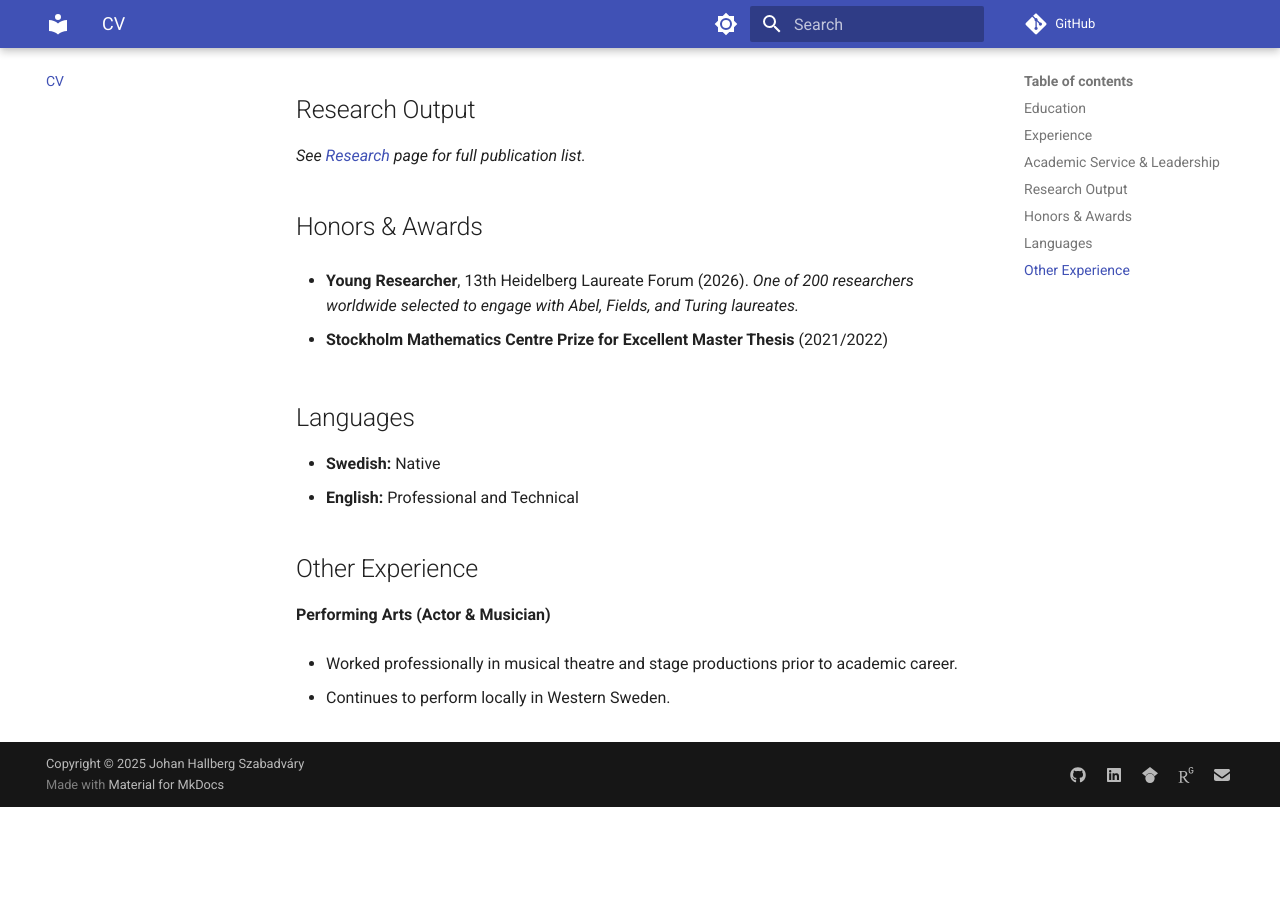
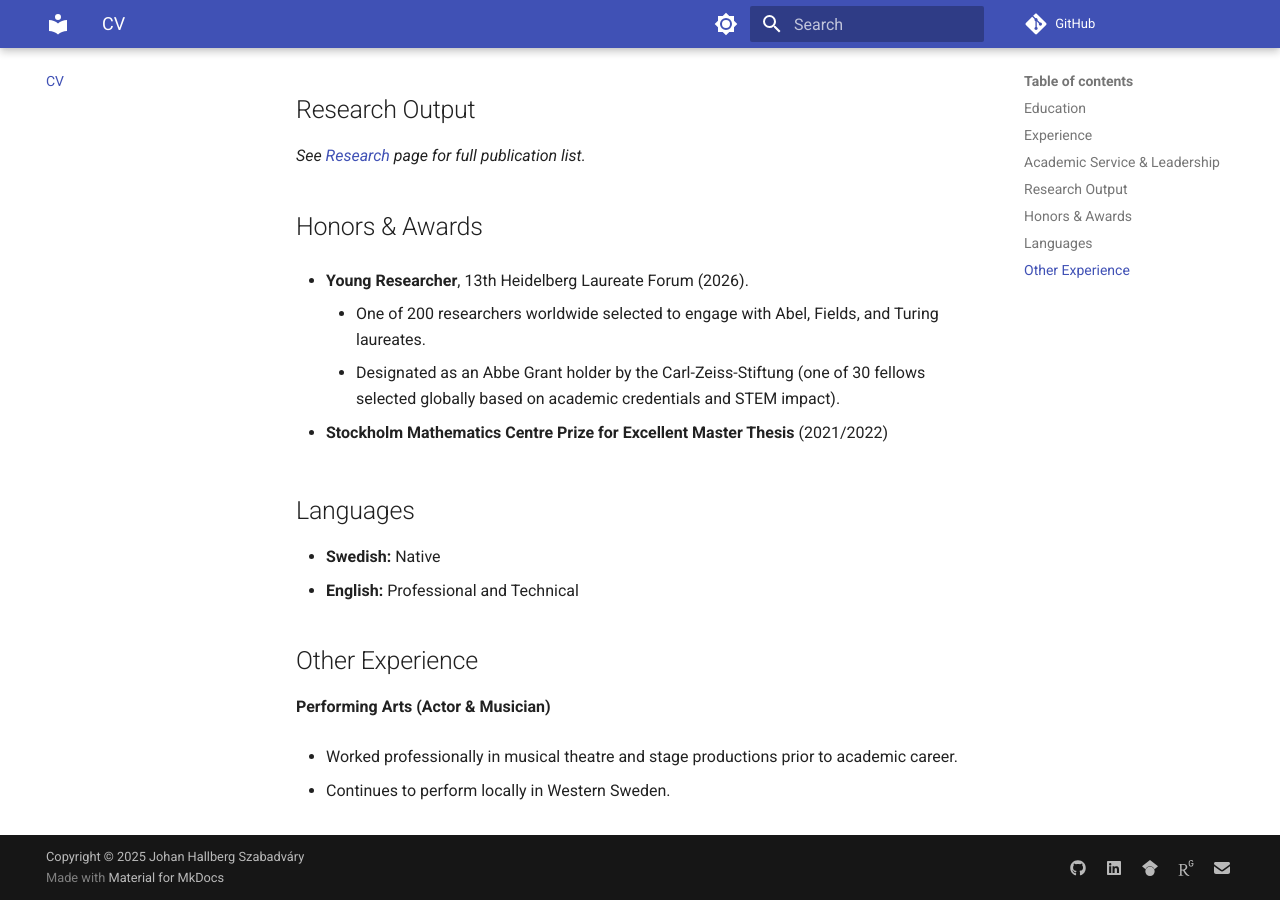
Before and after one commit to johan-hallberg-szabadvary/johan-hallberg-szabadvary.github.io, an MkDocs documentation site: the page built from docs/cv.md, in a window 1280 px wide and 900 px high, scrolled down 1330 px. Built offline with MkDocs 1.6.1 and Material for MkDocs 9.7.7, drawn with Linux system fonts in a browser that asks for light colours; comment, search, counter and statistics services are not loaded; before the commit the page ends 2137 px from its top, so only the background shows below that.

Commit message:
update CV

```diff
--- a/docs/cv.md
+++ b/docs/cv.md
@@ -56,7 +56,8 @@
 ## Honors & Awards
 
 * **Young Researcher**, 13th Heidelberg Laureate Forum (2026).
-    *One of 200 researchers worldwide selected to engage with Abel, Fields, and Turing laureates.*
+    * One of 200 researchers worldwide selected to engage with Abel, Fields, and Turing laureates.
+    * Designated as an Abbe Grant holder by the Carl-Zeiss-Stiftung (one of 30 fellows selected globally based on academic credentials and STEM impact).
 
 * **Stockholm Mathematics Centre Prize for Excellent Master Thesis** (2021/2022)
 
```
